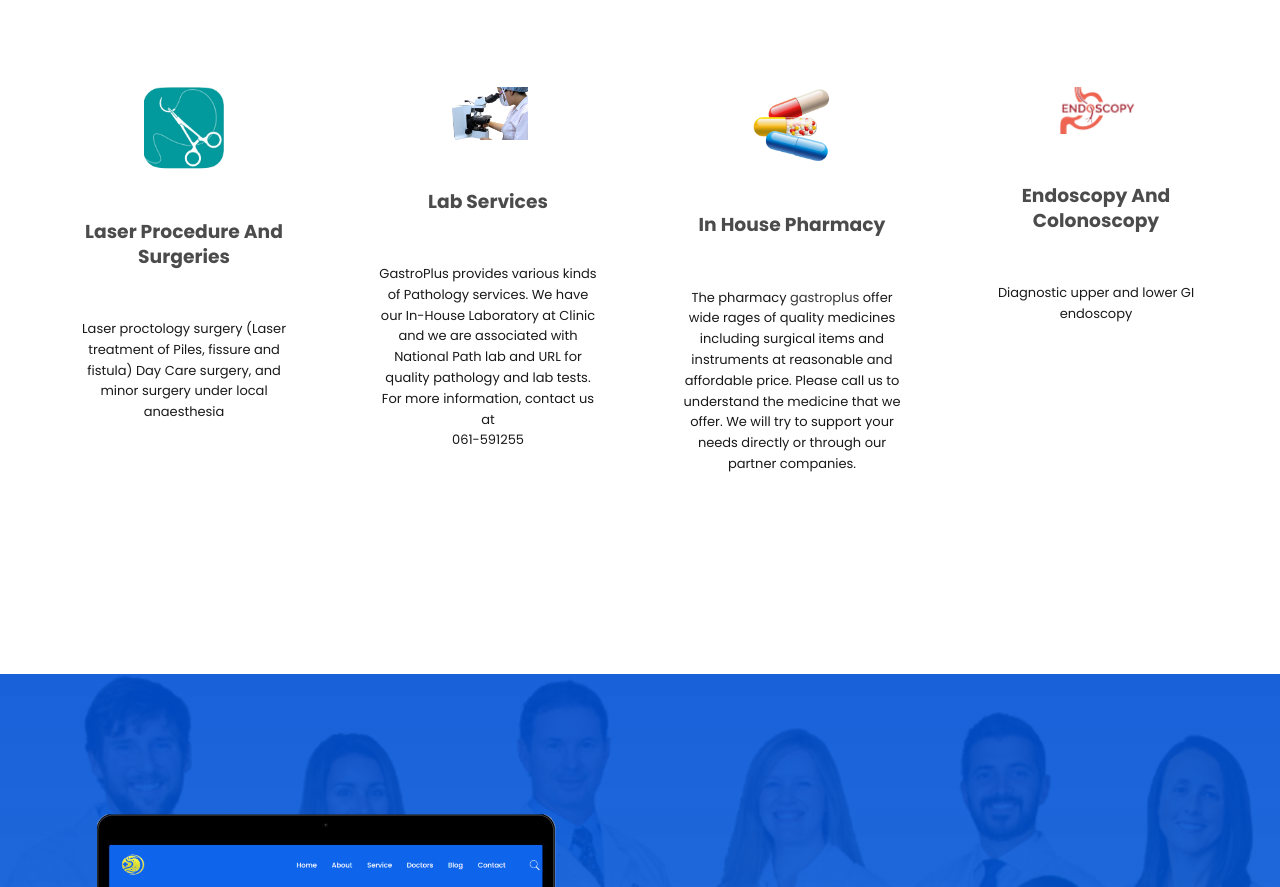
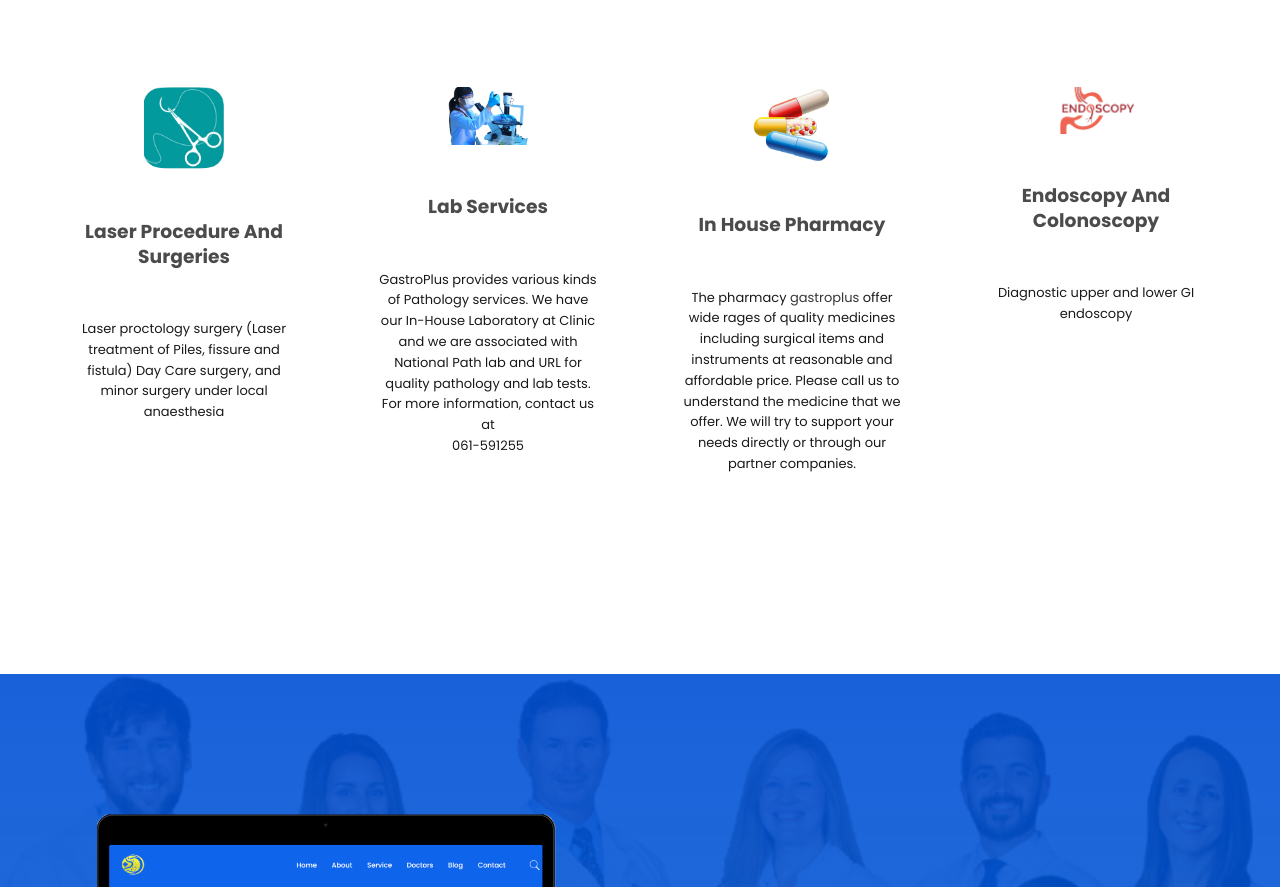
Before and after one commit to Anjanlc/-gastroplus.github.io, a plain HTML site: page index.html in a window 1280 px wide. Shown: the part 2845-3732 px from the top of the page. Drawn offline with Linux system fonts and the light colour scheme.

Commit message:
Updated File

```diff
--- a/css/main.css
+++ b/css/main.css
@@ -439,6 +439,7 @@ button[class ^= navbar]:hover{
     width: 80px;
     margin: auto;
 }
+
 .service-item h3{
     margin: 5rem 0;
     opacity: 0.7;
--- a/index.html
+++ b/index.html
@@ -155,8 +155,11 @@ Day Care surgery, and minor surgery under local anaesthesia </p>
 
                     <article class = "service-item">
                         <div class = "icon">
+                            <div class="lab">
+                                <img class="lab" src="images/lab-woman-removebg-preview.png" alt="">
+                            </div>
                             <!-- <img src = "images/service-icon-2.png"> -->
-                            <img src="images/lab.png" alt="">
+
                         </div>
                         <h3>Lab Services</h3>
                         <p class = "text text-sm">GastroPlus provides various kinds of Pathology services. We have our In-House Laboratory at Clinic and
```
Also changed, not shown: images/Lab-Web-scaled.jpg (added), images/lab-woman-removebg-preview.png (added).
